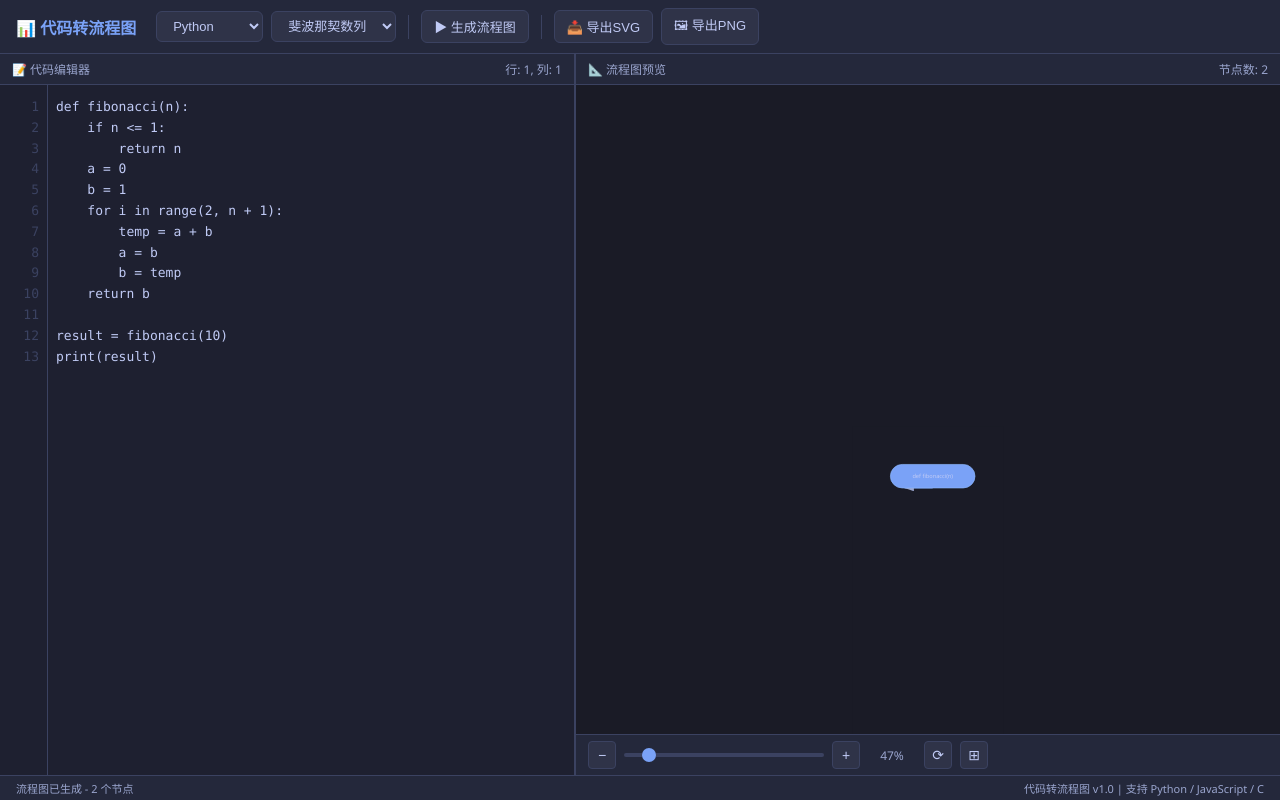
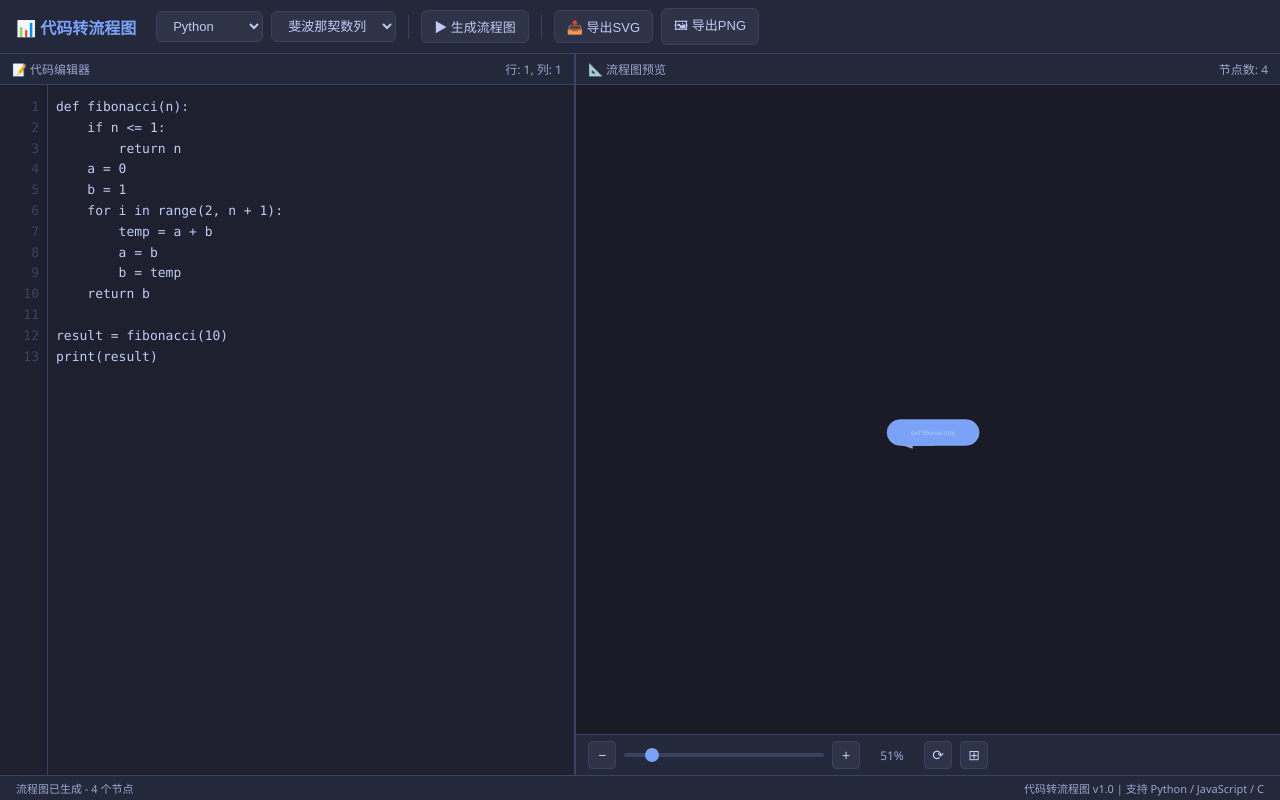
Before and after one commit to watermelontip/code-flowchart, a plain HTML site: page index.html in a window 1280 px wide. Drawn offline with Linux system fonts and the light colour scheme.

Commit message:
fix: Python parser - handle indentation blocks, protect # in strings, fix null ref

```diff
--- a/index.html
+++ b/index.html
@@ -467,6 +467,7 @@
   const lines = code.split('\n');
   const nodes = [];
   let nodeId = 0;
+  const isPython = (lang === 'python');
 
   function addNode(type, text, indent) {
     nodes.push({ id: 'n' + (nodeId++), type, text: text.trim(), indent, children: [], elseChildren: [] });
@@ -475,68 +476,104 @@
   // Clean lines
   const cleaned = [];
   for (let line of lines) {
-    let l = line.replace(/\/\/.*$/, '').replace(/#.*$/, '').trim();
-    if (!l) continue;
-    // Remove trailing {
-    if (l.endsWith('{')) l = l.slice(0, -1).trim();
-    if (l === '}') { cleaned.push({type:'close'}); continue; }
-    if (l === '} else {') { cleaned.push({type:'else'}); continue; }
-    if (l === '} else {') { cleaned.push({type:'else'}); continue; }
-    if (/^else\s*\{?$/.test(l)) { cleaned.push({type:'else'}); continue; }
-    cleaned.push({type:'code', text: l, indent: line.search(/\S/)});
+    let l;
+    if (isPython) {
+      // Python: only strip # comments not inside strings
+      l = line.replace(/#(?=(?:[^"']*["'][^"']*["'])*[^"']*$)/, '').trimEnd();
+    } else {
+      l = line.replace(/\/\/.*$/, '').replace(/#.*$/, '').trim();
+    }
+    if (!l.trim()) continue;
+    const indent = line.search(/\S/);
+    l = l.trim();
+
+    if (!isPython) {
+      // JS/C style: use braces for blocks
+      if (l.endsWith('{')) l = l.slice(0, -1).trim();
+      if (l === '}') { cleaned.push({type:'close'}); continue; }
+      if (l === '} else {') { cleaned.push({type:'else'}); continue; }
+      if (/^else\s*\{?$/.test(l)) { cleaned.push({type:'else'}); continue; }
+    }
+    cleaned.push({type:'code', text: l, indent});
   }
 
   // Parse into node tree
-  const stack = [{children: nodes, elseChildren: null}];
-  const elseMap = new Map();
+  const stack = [{children: nodes, elseChildren: null, indent: -1}];
 
   for (let i = 0; i < cleaned.length; i++) {
     const cl = cleaned[i];
-    if (cl.type === 'close') {
+
+    if (!isPython && cl.type === 'close') {
       if (stack.length > 1) stack.pop();
       continue;
     }
-    if (cl.type === 'else') {
-      // Next block belongs to else of last decision
-      const parent = stack[stack.length - 1];
-      if (parent._lastDecision) {
-        stack.push({children: parent._lastDecision.elseChildren, isElse: true, _lastDecision: null});
+
+    // Python: handle indentation-based blocks
+    if (isPython) {
+      // Pop stack when indent decreases
+      while (stack.length > 1 && cl.indent <= stack[stack.length - 1].indent && stack[stack.length - 1].indent >= 0) {
+        stack.pop();
       }
-      continue;
     }
 
     const text = cl.text;
     const parent = stack[stack.length - 1];
     let node = null;
 
+    // Handle else/elif for Python
+    if (isPython && /^elif\s/.test(text)) {
+      let cond = text.replace(/^elif\s*/, '').replace(/:\s*$/, '');
+      // Pop back to the if's parent
+      while (stack.length > 1 && !stack[stack.length - 1]._isIfBlock) {
+        stack.pop();
+      }
+      const ifParent = stack[stack.length - 1];
+      if (ifParent._lastDecision) {
+        node = { id: 'n' + (nodeId++), type: 'decision', text: 'elif: ' + cond, indent: cl.indent, children: [], elseChildren: [] };
+        ifParent._lastDecision.elseChildren.push(node);
+        ifParent._lastDecision = node;
+        stack.push({children: node.children, _lastDecision: null, indent: cl.indent, _isIfBlock: true});
+      }
+      continue;
+    }
+    if (isPython && /^else\s*:?\s*$/.test(text)) {
+      while (stack.length > 1 && !stack[stack.length - 1]._isIfBlock) {
+        stack.pop();
+      }
+      const ifParent = stack[stack.length - 1];
+      if (ifParent._lastDecision) {
+        stack.push({children: ifParent._lastDecision.elseChildren, _lastDecision: null, indent: cl.indent});
+      }
+      continue;
+    }
+
     // Detect node type
     if (/^(def |function |int |void |float |double |string |bool |let |var |const )/.test(text) && /[({]?\s*$/.test(text)) {
-      // Function
       let fname = text.replace(/:\s*$/, '').replace(/\{?\s*$/, '');
       node = { id: 'n' + (nodeId++), type: 'start', text: fname, indent: cl.indent, children: [], elseChildren: [] };
       parent.children.push(node);
-      stack.push({children: node.children, _lastDecision: null});
+      stack.push({children: node.children, _lastDecision: null, indent: cl.indent});
     }
-    else if (/^(if |if\()/.test(text) || /^(elif |else if |} else if)/.test(text)) {
-      let cond = text.replace(/^if\s*\(?/, '').replace(/\)?\s*:?\s*$/, '').replace(/^(elif |else if )/, '').replace(/:\s*$/, '');
+    else if (/^(if |if\()/.test(text)) {
+      let cond = text.replace(/^if\s*\(?\s*/, '').replace(/\)?\s*:?\s*$/, '').replace(/:\s*$/, '');
       node = { id: 'n' + (nodeId++), type: 'decision', text: cond, indent: cl.indent, children: [], elseChildren: [] };
       parent.children.push(node);
-      if (parent) parent._lastDecision = node;
-      stack.push({children: node.children, _lastDecision: null});
+      parent._lastDecision = node;
+      stack.push({children: node.children, _lastDecision: null, indent: cl.indent, _isIfBlock: true});
     }
     else if (/^while /.test(text) || /^while\(/.test(text)) {
-      let cond = text.replace(/^while\s*\(?/, '').replace(/\)?\s*:?\s*$/, '').replace(/:\s*$/, '');
+      let cond = text.replace(/^while\s*\(?\s*/, '').replace(/\)?\s*:?\s*$/, '').replace(/:\s*$/, '');
       node = { id: 'n' + (nodeId++), type: 'loop', text: 'while: ' + cond, indent: cl.indent, children: [], elseChildren: [] };
       parent.children.push(node);
-      stack.push({children: node.children, _lastDecision: null});
+      stack.push({children: node.children, _lastDecision: null, indent: cl.indent});
     }
     else if (/^for /.test(text) || /^for\(/.test(text)) {
-      let cond = text.replace(/^for\s*\(?/, '').replace(/\)?\s*:?\s*$/, '').replace(/:\s*$/, '');
+      let cond = text.replace(/^for\s*\(?\s*/, '').replace(/\)?\s*:?\s*$/, '').replace(/:\s*$/, '');
       node = { id: 'n' + (nodeId++), type: 'loop', text: 'for: ' + cond, indent: cl.indent, children: [], elseChildren: [] };
       parent.children.push(node);
-      stack.push({children: node.children, _lastDecision: null});
+      stack.push({children: node.children, _lastDecision: null, indent: cl.indent});
     }
-    else if (/^(print|printf|console\.log|cout|echo|scanf|scanf|input|read)/.test(text)) {
+    else if (/^(print|printf|console\.log|cout|echo|scanf|input|read)\s*\(/.test(text)) {
       node = { id: 'n' + (nodeId++), type: 'io', text: text.replace(/;$/, ''), indent: cl.indent, children: [], elseChildren: [] };
       parent.children.push(node);
     }
@@ -549,7 +586,6 @@
       parent.children.push(node);
     }
     else {
-      // Process
       node = { id: 'n' + (nodeId++), type: 'process', text: text.replace(/;$/, ''), indent: cl.indent, children: [], elseChildren: [] };
       parent.children.push(node);
     }
@@ -802,7 +838,8 @@
 
     // Count
     document.getElementById('nodeCount').textContent = '节点数: ' + nodes.length;
-    document.getElementById('emptyState').style.display = 'none';
+    const emptyState = document.getElementById('emptyState');
+    if (emptyState) emptyState.style.display = 'none';
 
     // Generate SVG
     const svgStr = generateSVG(nodes);
```
